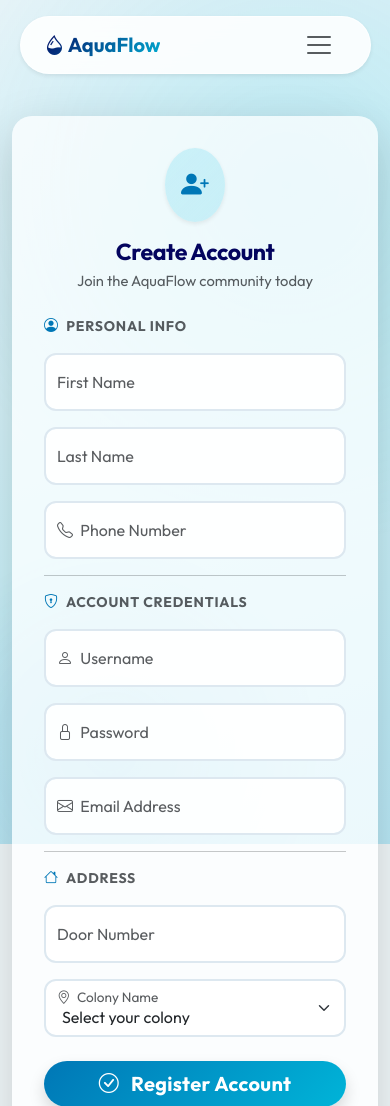
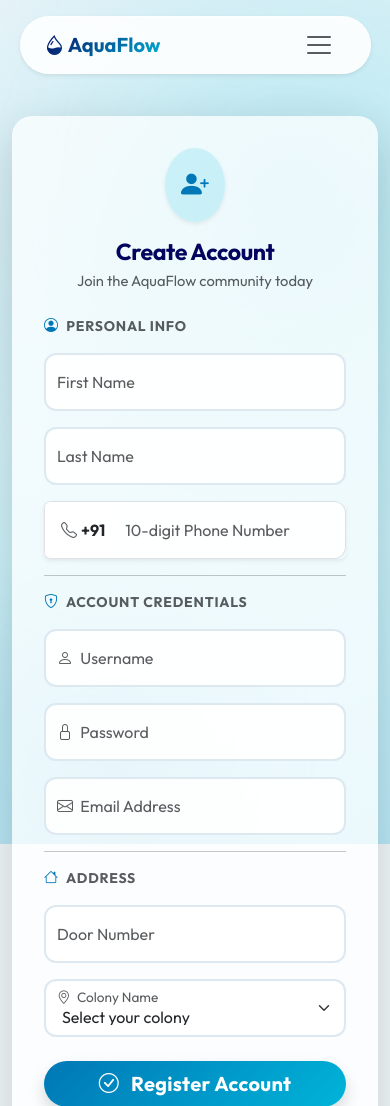
Before and after one commit to GYANAHPRAKASH/smart-water-system, a Flask app: page /register in a window 390 px wide. Shown: the top 1106 px of the page. Run offline with Flask 3, Linux system fonts and the light colour scheme.

Commit message:
fix(form): add strict html5 validations (+91 phone, minlength) and delete unused instance dir

```diff
--- a/app/routes_auth.py
+++ b/app/routes_auth.py
@@ -26,7 +26,8 @@ def register():
         first_name = request.form.get('first_name')
         last_name  = request.form.get('last_name')
         email      = request.form.get('email', '').strip().lower()
-        phone      = request.form.get('phone')
+        phone_raw  = request.form.get('phone', '').strip()
+        phone      = f"+91 {phone_raw}" if phone_raw else ""
         door_no    = request.form.get('door_no')
         colony     = request.form.get('colony')
 
--- a/app/templates/register.html
+++ b/app/templates/register.html
@@ -37,12 +37,17 @@
                             </div>
                         </div>
                         <div class="col-md-12">
-                            <div class="form-floating">
-                                <input type="tel" class="form-control" id="phone" name="phone"
-                                    placeholder="Phone Number" required>
-                                <label for="phone" class="text-muted">
-                                    <i class="bi bi-telephone me-1"></i> Phone Number
-                                </label>
+                            <div class="input-group shadow-sm" style="border-radius: 0.375rem; overflow: hidden;">
+                                <span class="input-group-text bg-white text-muted border-end-0 border" style="padding-top: 1rem; padding-bottom: 1rem;">
+                                    <i class="bi bi-telephone ms-1 me-1"></i> <strong class="text-dark">+91</strong>
+                                </span>
+                                <div class="form-floating flex-grow-1">
+                                    <input type="tel" class="form-control border-start-0 ps-2 shadow-none border" id="phone" name="phone"
+                                        placeholder="Phone Number" required pattern="\d{10}" maxlength="10" title="Must be exactly 10 digits">
+                                    <label for="phone" class="text-muted" style="left: -4px;">
+                                        10-digit Phone Number
+                                    </label>
+                                </div>
                             </div>
                         </div>
                     </div>
@@ -57,7 +62,7 @@
                         <div class="col-md-6">
                             <div class="form-floating">
                                 <input type="text" class="form-control" id="username" name="username"
-                                    placeholder="Username" required autocomplete="username">
+                                    placeholder="Username" required minlength="4" autocomplete="username">
                                 <label for="username" class="text-muted">
                                     <i class="bi bi-person me-1"></i> Username
                                 </label>
@@ -66,7 +71,7 @@
                         <div class="col-md-6">
                             <div class="form-floating">
                                 <input type="password" class="form-control" id="password" name="password"
-                                    placeholder="Password" required autocomplete="new-password">
+                                    placeholder="Password" required minlength="6" autocomplete="new-password">
                                 <label for="password" class="text-muted">
                                     <i class="bi bi-lock me-1"></i> Password
                                 </label>
```
